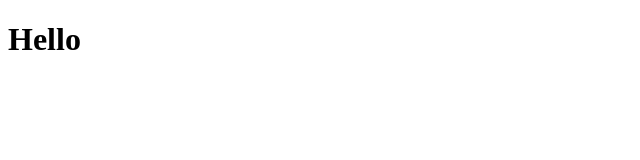
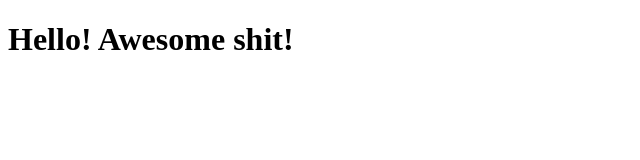
Before and after one commit to glxia/coursera_test, a plain HTML site: page site/index.html in a window 1280 px wide. Shown: the whole page, without its empty margins (0-640 px from the left). Drawn offline with Linux system fonts and the light colour scheme.

Commit message:
Small addition to our page content

```diff
--- a/site/index.html
+++ b/site/index.html
@@ -4,6 +4,6 @@
 	<title>Hello!</title>
 </head>
 <body>
-<h1>Hello</h1>
+<h1>Hello! Awesome shit!</h1>
 </body>
 </html>
```
